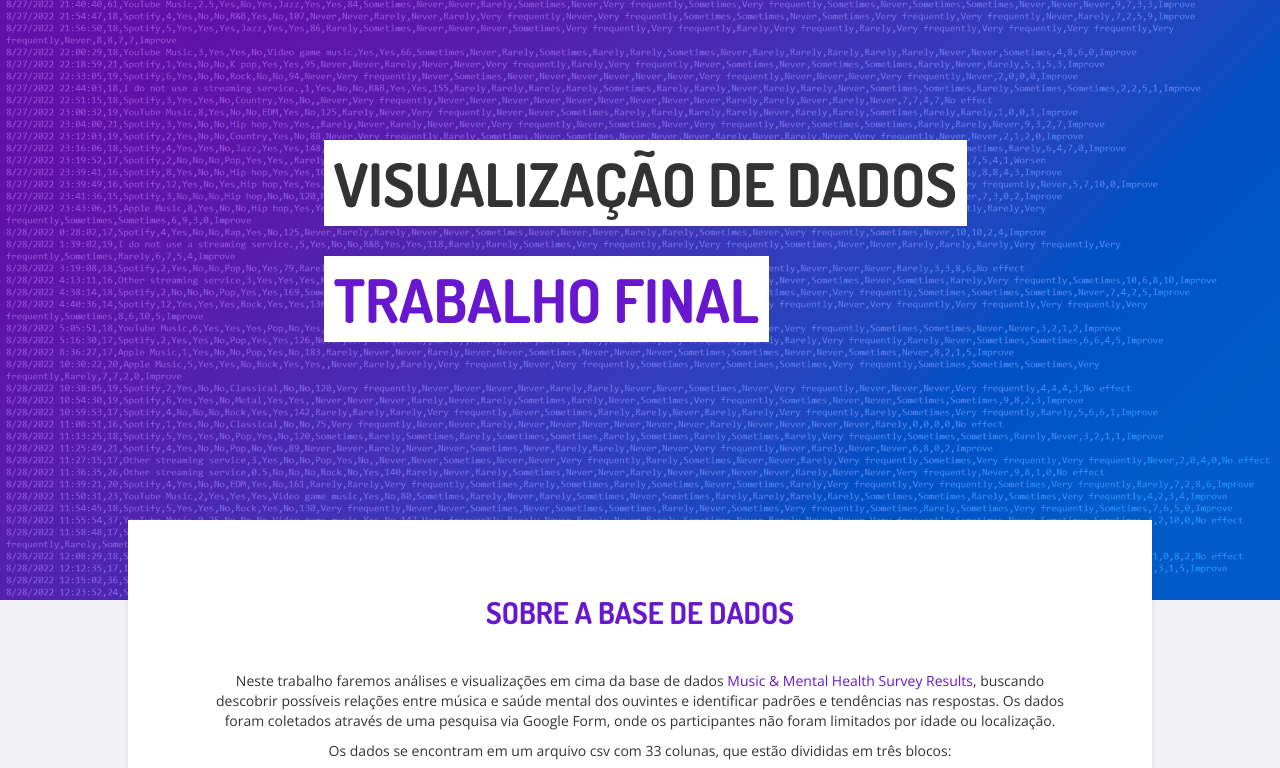
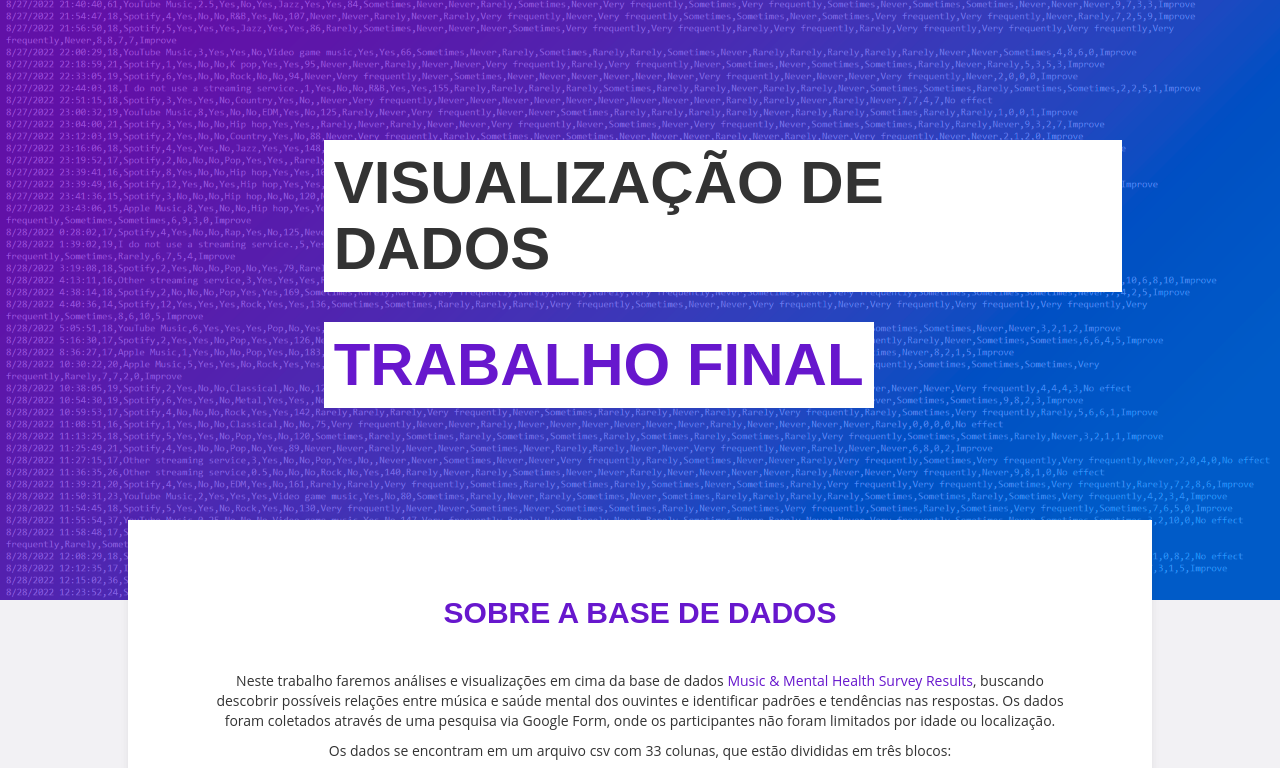
Before and after one commit to umaanaflavia/umaanaflavia.github.io, a plain HTML site: page index.html in a window 1280 px wide. Shown: the top 768 px of the page. Drawn offline with nearby package versions, Linux system fonts and the light colour scheme; a script that the page names is missing.

Commit message:
Corrigindo fontes

```diff
--- a/index.html
+++ b/index.html
@@ -17,8 +17,8 @@
 	<link rel="stylesheet" href="css/font-awesome.min.css">
 	<link rel="stylesheet" href="css/templatemo-style.css">
 	<!-- google web font css -->
-	<link href='http://fonts.googleapis.com/css?family=Open+Sans:400,300,600,700' rel='stylesheet' type='text/css'>
-	<link href='http://fonts.googleapis.com/css?family=Dosis:400,700' rel='stylesheet' type='text/css'>
+	<link href='fonts\OpenSans-VariableFont_wdth,wght.ttf' rel='stylesheet' type='text/css'>
+	<link href='fonts\Dosis-VariableFont_wght.ttf' rel='stylesheet' type='text/css'>
 
 </head>
 <body data-spy="scroll" data-target=".navbar-collapse">
```
Also changed, not shown: fonts/Dosis-VariableFont_wght.ttf (added), fonts/OpenSans-VariableFont_wdth,wght.ttf (added).
